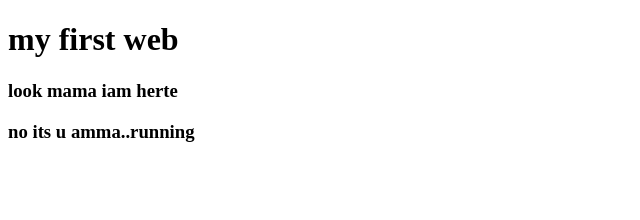
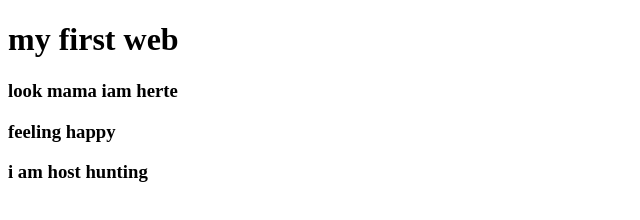
Before and after one commit to mrkhanhero/my-first-web, a plain HTML site: page index.html in a window 1280 px wide. Shown: the whole page, without its empty margins (0-640 px from the left). Drawn offline with Linux system fonts and the light colour scheme.

Commit message:
ghost killer

```diff
--- a/index.html
+++ b/index.html
@@ -8,6 +8,7 @@
 <body>
     <h1>my first web</h1>
     <h3>look mama iam herte</h3>
-    <h3>no its u amma..running</h3>
+    <h3> feeling happy</h3>
+    <h3> i am host hunting</h3>
 </body>
 </html>
```
